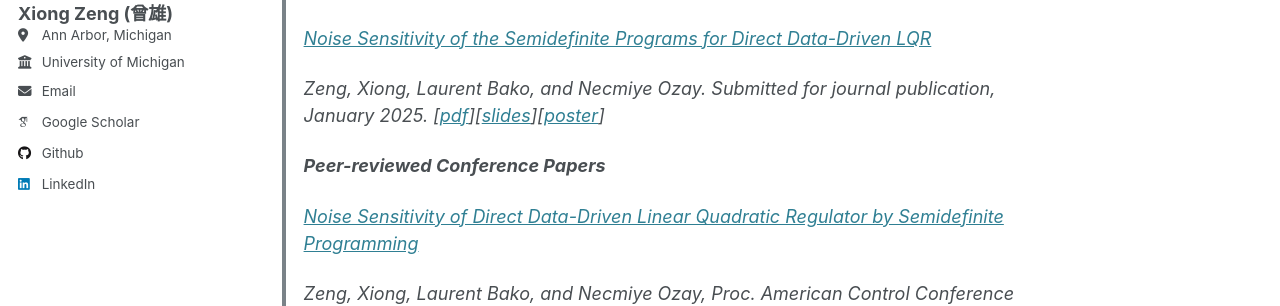
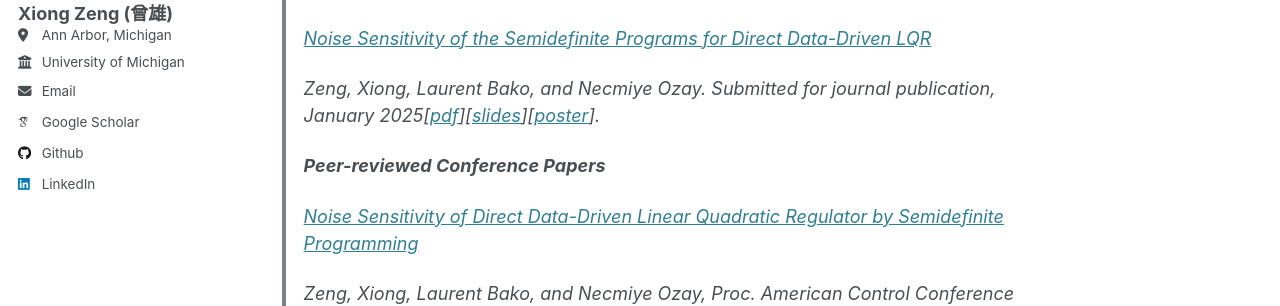
Before and after one commit to zengxiong111/zengxiong.github.io, a Jekyll site: the page built from _pages/about.md, in a window 1280 px wide and 900 px high. Shown: the part 318-624 px from the top of the window. Built offline with Jekyll 4.4.1, drawn with Linux system fonts in a browser that asks for light colours; some web fonts are replaced.

```diff
--- a/_pages/about.md
+++ b/_pages/about.md
@@ -14,7 +14,7 @@ I'm a fourth-year Ph.D. candidate in UMich EECS department, working with Prof. <
 >
 > [Noise Sensitivity of the Semidefinite Programs for Direct Data-Driven LQR](https://arxiv.org/abs/2412.19705)
 >
-> Zeng, Xiong, Laurent Bako, and Necmiye Ozay. Submitted for journal publication, January 2025. [<a href="https://github.com/zengxiong111/zengxiong.github.io/blob/master/files/Noise%20Sensitivity%20of%20the%20Semidefinite%20Programs%20for%20Direct%20Data-Driven%20LQR.pdf" target="_blank">pdf</a>][<a href="https://github.com/zengxiong111/zengxiong.github.io/blob/master/files/slides_Noise%20Sensitivity%20of%20DDD%20LQR%20by%20Semidefinite%20Programming.pdf" target="_blank">slides</a>][<a href="https://github.com/zengxiong111/zengxiong.github.io/blob/master/files/Poster_Noise%20Sensitivity%20of%20DDD%20LQR%20by%20Semidefinite%20Programming.pdf" target="_blank">poster</a>]
+> Zeng, Xiong, Laurent Bako, and Necmiye Ozay. Submitted for journal publication, January 2025[<a href="https://github.com/zengxiong111/zengxiong.github.io/blob/master/files/Noise%20Sensitivity%20of%20the%20Semidefinite%20Programs%20for%20Direct%20Data-Driven%20LQR.pdf" target="_blank">pdf</a>][<a href="https://github.com/zengxiong111/zengxiong.github.io/blob/master/files/slides_Noise%20Sensitivity%20of%20DDD%20LQR%20by%20Semidefinite%20Programming.pdf" target="_blank">slides</a>][<a href="https://github.com/zengxiong111/zengxiong.github.io/blob/master/files/Poster_Noise%20Sensitivity%20of%20DDD%20LQR%20by%20Semidefinite%20Programming.pdf" target="_blank">poster</a>].
 >
 >
 > **Peer-reviewed Conference Papers**
```
